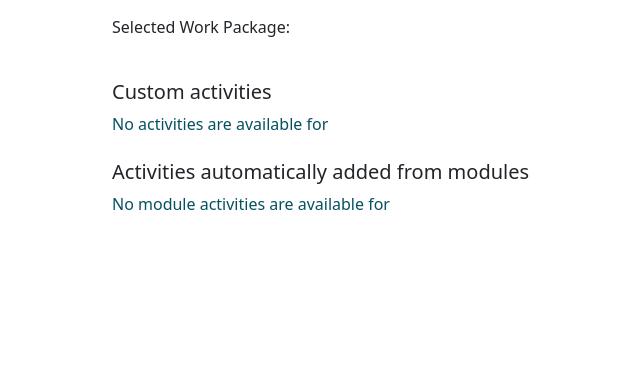
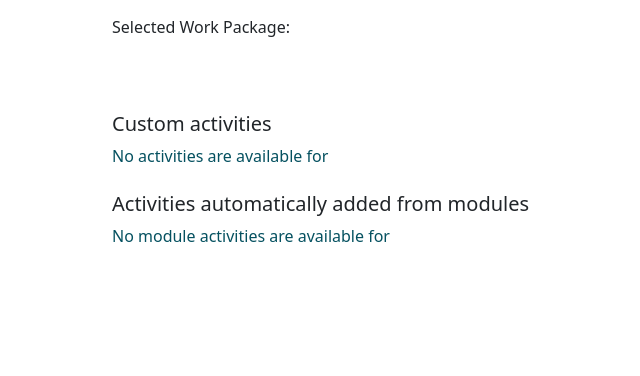
Before and after one commit to profcturner/WAM, a Django app: template loads/templates/loads/activities.html in a window 1280 px wide. Shown: the part 154-530 px from the top of the page, without its empty margins (54-694 px from the left). Run offline with Django 5.2, Linux system fonts and the light colour scheme; the template is opened without the code that fills it, so the values that code supplies are empty; some libraries are stand-ins or nearby versions.

Commit message:
* Minor layout tweak

```diff
--- a/loads/templates/loads/activities.html
+++ b/loads/templates/loads/activities.html
@@ -31,7 +31,7 @@
 {% endif %}
 
 
-<h5>
+<h5 class="mt-5">
     Custom activities
 </h5>
 {% if combined_list %}
```
